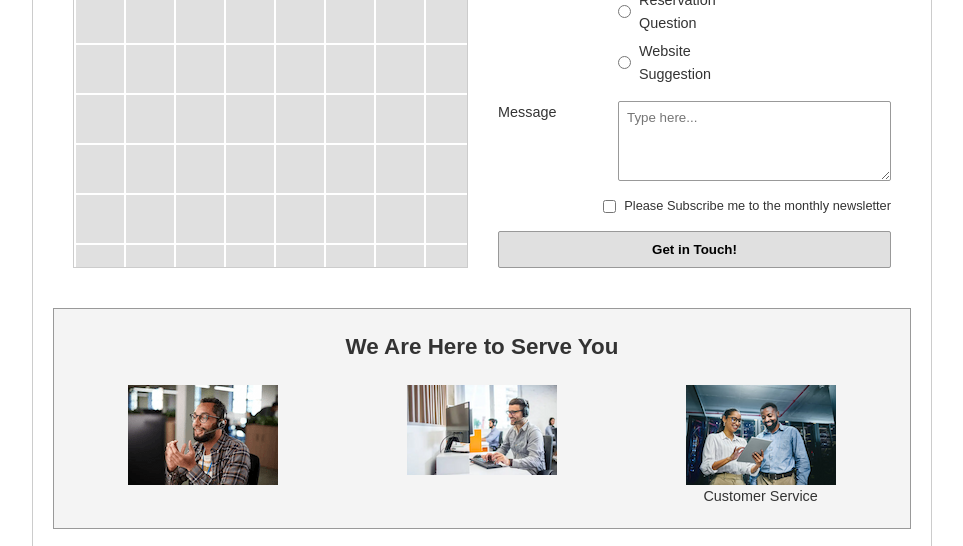
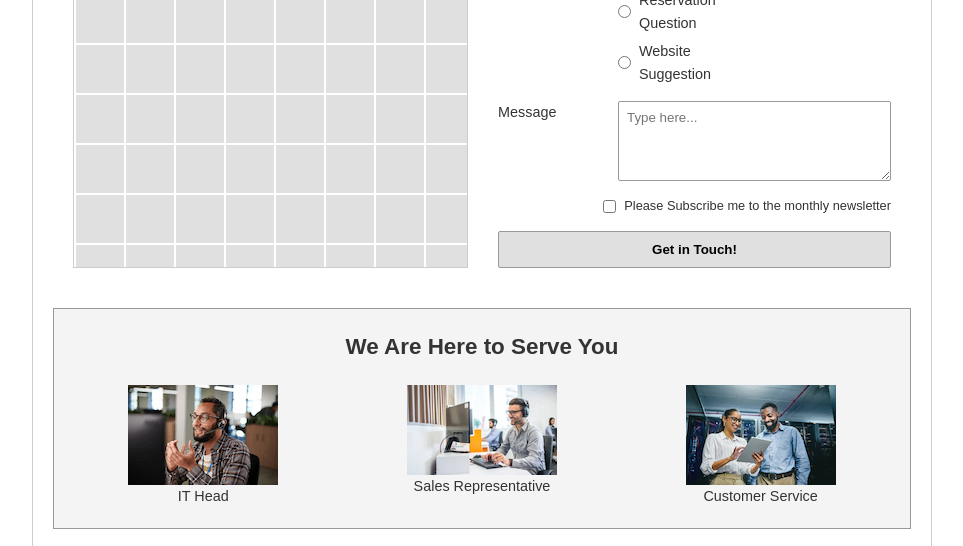
Before and after one commit to Laplace001/wdd130, a plain HTML site: page wwr/contact.html in a window 1280 px wide. Shown: the part 756-1302 px from the top of the page, without its empty margins (158-1121 px from the left). Drawn offline with Linux system fonts and the light colour scheme.

Commit message:
contact.html

```diff
--- a/wwr/contact.html
+++ b/wwr/contact.html
@@ -99,10 +99,12 @@
 
                     <div class="employee-card">
                         <img src="images/image-head.png" alt="Portrait of the IT Head">
+                        <p>IT Head</p>
                     </div>
 
                     <div class="employee-card">
                         <img src="images/imagesales.png" alt="Portrait of the Sales Representative">
+                        <p>Sales Representative</p>
                     </div>
 
                     <div class="employee-card">
```
